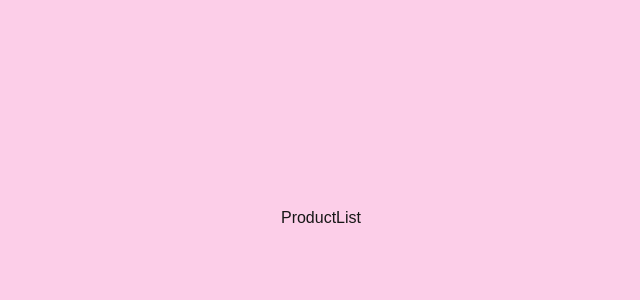
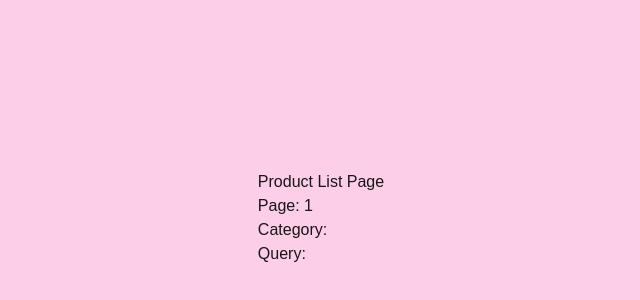
Before and after one commit to Yoon03-cloud/next.js_FullStack, a Next.js app in the folder next-shop/: page /product in a window 1280 px wide. Shown: the part 182-482 px from the top of the page, without its empty margins (319-959 px from the left). Built offline with nearby package versions, Linux system fonts and the light colour scheme.

Commit message:
new component

```diff
--- /dev/null
+++ b/next-shop/app/docs/[[...slug]]/page.tsx
@@ -0,0 +1,19 @@
+import React from "react";
+
+async function Docs({ params }: { params: Promise<{ slug: string[] }> }) {
+  const { slug } = await params;
+  return (
+    <div>
+      <p>Docs Page</p>
+      {slug?.length >= 2 ? (
+        <p>
+          Title - {slug[0]} & Subtitle - {slug[1]}{" "}
+        </p>
+      ) : (
+        slug?.length === 1 && <p>Title - {slug[0]}</p>
+      )}
+    </div>
+  );
+}
+
+export default Docs;
--- a/next-shop/app/product/[productID]/cart/page.tsx
+++ b/next-shop/app/product/[productID]/cart/page.tsx
@@ -1,20 +1,11 @@
-"use client";
-import { useState } from "react";
+import Count from "@/component/count";
 
 function Cart() {
-  const [count, setCount] = useState(0);
-
   return (
     <>
       <p> Cart Screen </p>
-      <p>{count}</p>
-      <button
-        className="rounded-2xl border-black bg-pink-300"
-        onClick={() => setCount((prev) => prev + 1)}
-      >
-        {" "}
-        +
-      </button>
+
+      <Count />
     </>
   );
 }
--- a/next-shop/app/product/[productID]/page.tsx
+++ b/next-shop/app/product/[productID]/page.tsx
@@ -5,8 +5,24 @@
 // }) {
 //   const { productID } = await params;
 
-async function ProductDetail(props: PageProps<"/product/[productID]">) {
-  const { productID } = await props.params;
+// --------------------- Server ---------------------
+
+// async function ProductDetail(props: PageProps<"/product/[productID]">) {
+//   const { productID } = await props.params;
+
+//   return <div>ProductDetail: {productID}</div>;
+// }
+
+// export default ProductDetail;
+// --------------------- Server ---------------------
+
+// --------------------- Client ---------------------
+"use client";
+
+import { useParams } from "next/navigation";
+
+function ProductDetail() {
+  const { productID } = useParams<{ productID: string }>();
 
   return <div>ProductDetail: {productID}</div>;
 }
--- a/next-shop/app/product/page.tsx
+++ b/next-shop/app/product/page.tsx
@@ -1,7 +1,19 @@
 import React from "react";
 
-function ProductList() {
-  return <div>ProductList</div>;
+async function ProductList({
+  searchParams,
+}: {
+  searchParams: Promise<{ [key: string]: string | string[] | undefined }>;
+}) {
+  const { page = "1", category = "", query = "" } = await searchParams;
+  return (
+    <div>
+      <h1>Product List Page</h1>
+      <p>Page: {page}</p>
+      <p>Category: {category}</p>
+      <p>Query: {query}</p>
+    </div>
+  );
 }
 
 export default ProductList;
--- /dev/null
+++ b/next-shop/component/count.tsx
@@ -0,0 +1,21 @@
+"use client";
+
+import React from "react";
+
+function Count() {
+  const [count, setCount] = React.useState(0);
+  return (
+    <div>
+      <p>{count}</p>
+      <button
+        className="rounded-2xl border-black bg-pink-300"
+        onClick={() => setCount((prev) => prev + 1)}
+      >
+        {" "}
+        +
+      </button>
+    </div>
+  );
+}
+
+export default Count;
```
